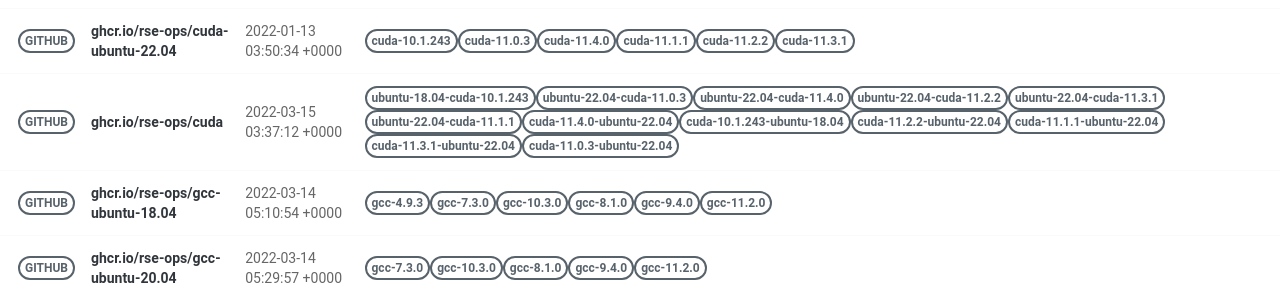
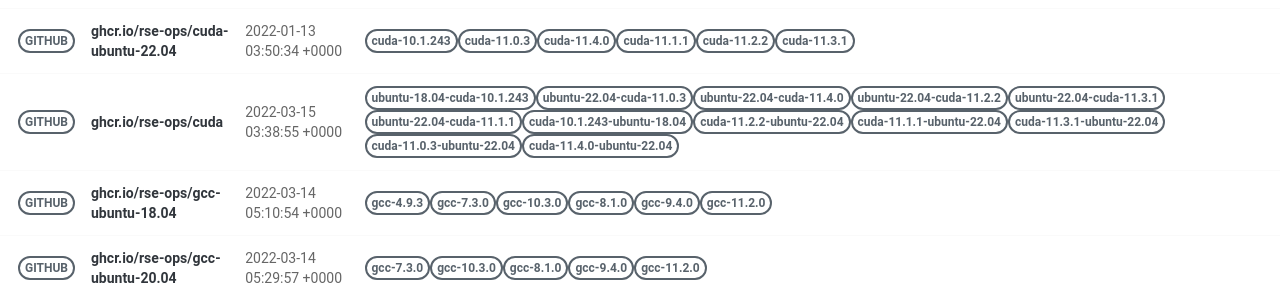
Before and after one commit to rse-ops/docker-images, a Jekyll site: the page built from pages/index.md, in a window 1280 px wide. Shown: the part 421-721 px from the top of the page. Built offline with Jekyll 4.4.1, drawn with Linux system fonts in a browser that asks for light colours; nearby versions of some CDN libraries.

Commit message:
Automated push to update library 2022-03-15

```diff
--- a/_library/ghcr.io-rse-ops-cuda.md
+++ b/_library/ghcr.io-rse-ops-cuda.md
@@ -1,7 +1,7 @@
 ---
 layout: container
 name: ghcr.io/rse-ops/cuda
-updated_at: 2022-03-15 03:37:12.136804
+updated_at: 2022-03-15 03:38:55.916975
 
 
 container_url: https://github.com/orgs/rse-ops/packages/container/package/cuda
```
Also changed, not shown: other parts of _library/ghcr.io-rse-ops-cuda.md (+3 -3 lines).
